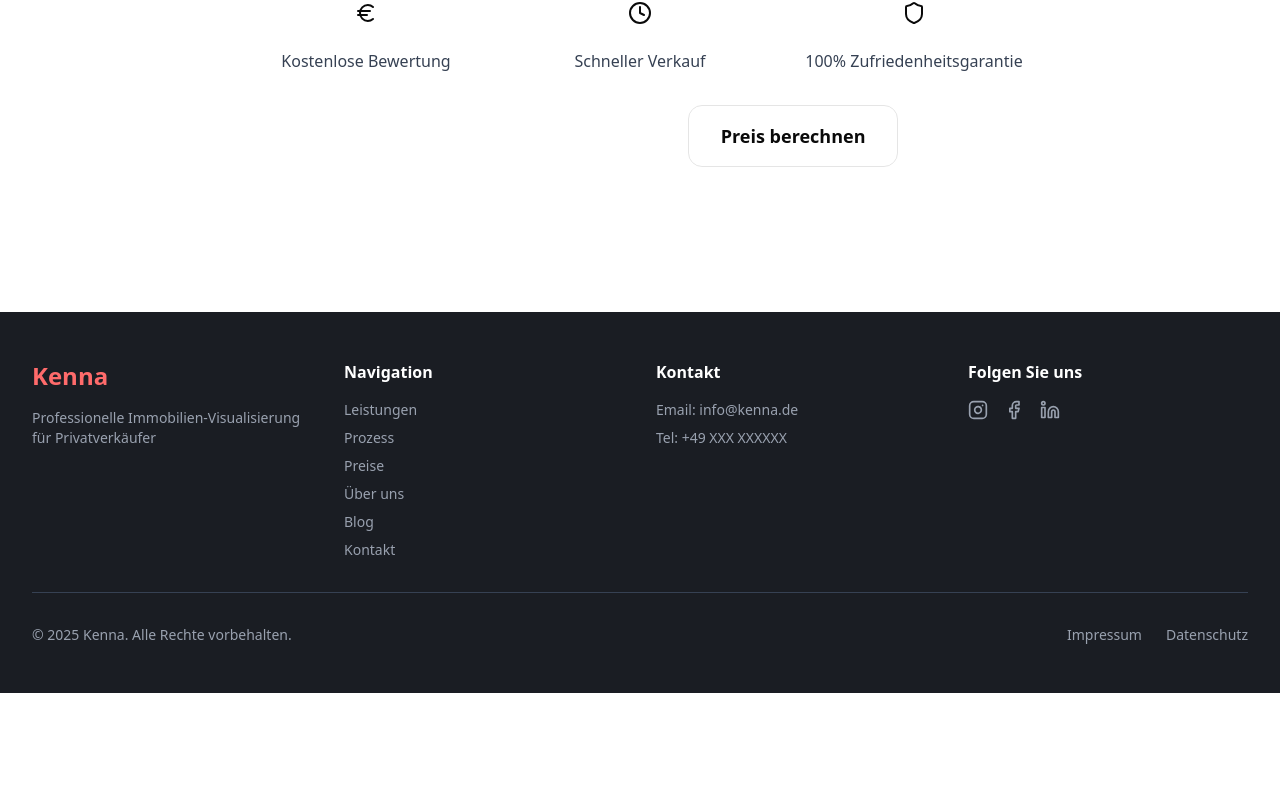
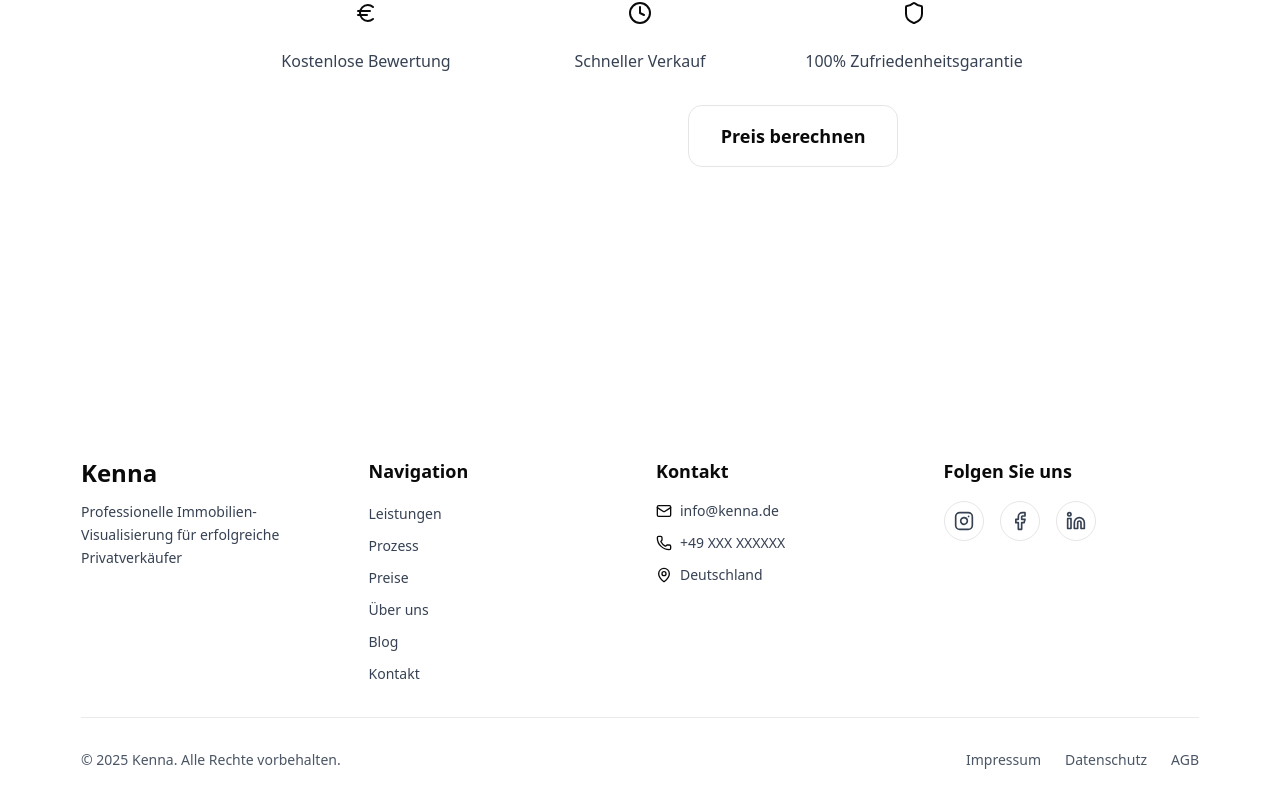
Before and after one commit to kingsleyym/kenna-website, a Next.js app: page /preise in a window 1280 px wide. Shown: the part 4206-5010 px from the top of the page. Before the commit the page ends 4899 px from the top, so only its background shows below. Built offline with nearby package versions, Linux system fonts and the light colour scheme.

Commit message:
Phase 7m: Footer Redesign - Glassmorphism Style (FINAL PHASE)

```diff
--- a/components/layout/Footer.tsx
+++ b/components/layout/Footer.tsx
@@ -1,95 +1,164 @@
+import Container from "@/components/layout/Container";
 import Link from "next/link";
-import { Facebook, Instagram, Linkedin } from "lucide-react";
+import { Facebook, Instagram, Linkedin, Mail, Phone, MapPin } from "lucide-react";
 
 export default function Footer() {
   return (
-    <footer className="bg-[rgb(26,29,35)] text-white">
-      <div className="max-w-7xl mx-auto px-4 sm:px-6 lg:px-8 py-12">
-        <div className="grid grid-cols-1 md:grid-cols-4 gap-8">
-          {/* Logo & Info */}
+    <footer className="py-16 md:py-24 bg-beige-50" data-parallax="1">
+      <Container>
+        {/* Glassmorphic Footer Box */}
+        <div className="backdrop-blur-2xl bg-white/30 rounded-3xl p-8 md:p-12 border border-white/40">
+          {/* Main Grid */}
+          <div className="grid grid-cols-1 md:grid-cols-2 lg:grid-cols-4 gap-8 mb-8">
+            {/* Column 1: Logo & Tagline */}
             <div>
-            <h3 className="text-2xl font-bold mb-4" style={{ color: 'rgb(255 107 107)' }}>Kenna</h3>
-            <p className="text-gray-400 text-sm">
-              Professionelle Immobilien-Visualisierung für Privatverkäufer
+              <h3 className="text-2xl font-bold text-dark-700 mb-3">Kenna</h3>
+              <p className="text-sm text-gray-700 leading-relaxed">
+                Professionelle Immobilien-Visualisierung für erfolgreiche Privatverkäufer
               </p>
             </div>
 
-          {/* Navigation */}
+            {/* Column 2: Quick Links */}
             <div>
-            <h4 className="font-semibold mb-4">Navigation</h4>
-            <ul className="space-y-2 text-sm text-gray-400">
+              <h4 className="text-lg font-semibold text-dark-700 mb-4">Navigation</h4>
+              <ul className="space-y-2">
                 <li>
-                <Link href="/leistungen" className="hover:text-white transition-colors">
+                  <Link
+                    href="/leistungen"
+                    className="text-sm text-gray-700 hover:text-accent-400 transition-colors"
+                  >
                     Leistungen
                   </Link>
                 </li>
                 <li>
-                <Link href="/prozess" className="hover:text-white transition-colors">
+                  <Link
+                    href="/prozess"
+                    className="text-sm text-gray-700 hover:text-accent-400 transition-colors"
+                  >
                     Prozess
                   </Link>
                 </li>
                 <li>
-                <Link href="/preise" className="hover:text-white transition-colors">
+                  <Link
+                    href="/preise"
+                    className="text-sm text-gray-700 hover:text-accent-400 transition-colors"
+                  >
                     Preise
                   </Link>
                 </li>
                 <li>
-                <Link href="/ueber-uns" className="hover:text-white transition-colors">
+                  <Link
+                    href="/ueber-uns"
+                    className="text-sm text-gray-700 hover:text-accent-400 transition-colors"
+                  >
                     Über uns
                   </Link>
                 </li>
                 <li>
-                <Link href="/blog" className="hover:text-white transition-colors">
+                  <Link
+                    href="/blog"
+                    className="text-sm text-gray-700 hover:text-accent-400 transition-colors"
+                  >
                     Blog
                   </Link>
                 </li>
                 <li>
-                <Link href="/kontakt" className="hover:text-white transition-colors">
+                  <Link
+                    href="/kontakt"
+                    className="text-sm text-gray-700 hover:text-accent-400 transition-colors"
+                  >
                     Kontakt
                   </Link>
                 </li>
               </ul>
             </div>
 
-          {/* Kontakt */}
+            {/* Column 3: Kontakt */}
             <div>
-            <h4 className="font-semibold mb-4">Kontakt</h4>
-            <ul className="space-y-2 text-sm text-gray-400">
-              <li>Email: info@kenna.de</li>
-              <li>Tel: +49 XXX XXXXXX</li>
+              <h4 className="text-lg font-semibold text-dark-700 mb-4">Kontakt</h4>
+              <ul className="space-y-3">
+                <li className="flex items-start gap-2">
+                  <Mail className="w-4 h-4 text-accent-400 mt-0.5 flex-shrink-0" />
+                  <a
+                    href="mailto:info@kenna.de"
+                    className="text-sm text-gray-700 hover:text-accent-400 transition-colors"
+                  >
+                    info@kenna.de
+                  </a>
+                </li>
+                <li className="flex items-start gap-2">
+                  <Phone className="w-4 h-4 text-accent-400 mt-0.5 flex-shrink-0" />
+                  <a
+                    href="tel:+49XXXXXXXXX"
+                    className="text-sm text-gray-700 hover:text-accent-400 transition-colors"
+                  >
+                    +49 XXX XXXXXX
+                  </a>
+                </li>
+                <li className="flex items-start gap-2">
+                  <MapPin className="w-4 h-4 text-accent-400 mt-0.5 flex-shrink-0" />
+                  <span className="text-sm text-gray-700">
+                    Deutschland
+                  </span>
+                </li>
               </ul>
             </div>
 
-          {/* Social */}
+            {/* Column 4: Social Media */}
             <div>
-            <h4 className="font-semibold mb-4">Folgen Sie uns</h4>
+              <h4 className="text-lg font-semibold text-dark-700 mb-4">Folgen Sie uns</h4>
               <div className="flex gap-4">
-              <a href="#" className="text-gray-400 hover:text-white transition-colors">
+                <a
+                  href="#"
+                  className="w-10 h-10 rounded-full bg-white/50 backdrop-blur-sm border border-accent-400/30 flex items-center justify-center text-gray-700 hover:text-accent-400 hover:border-accent-400 hover:bg-white/70 transition-all duration-200"
+                  aria-label="Instagram"
+                >
                   <Instagram className="w-5 h-5" />
                 </a>
-              <a href="#" className="text-gray-400 hover:text-white transition-colors">
+                <a
+                  href="#"
+                  className="w-10 h-10 rounded-full bg-white/50 backdrop-blur-sm border border-accent-400/30 flex items-center justify-center text-gray-700 hover:text-accent-400 hover:border-accent-400 hover:bg-white/70 transition-all duration-200"
+                  aria-label="Facebook"
+                >
                   <Facebook className="w-5 h-5" />
                 </a>
-              <a href="#" className="text-gray-400 hover:text-white transition-colors">
+                <a
+                  href="#"
+                  className="w-10 h-10 rounded-full bg-white/50 backdrop-blur-sm border border-accent-400/30 flex items-center justify-center text-gray-700 hover:text-accent-400 hover:border-accent-400 hover:bg-white/70 transition-all duration-200"
+                  aria-label="LinkedIn"
+                >
                   <Linkedin className="w-5 h-5" />
                 </a>
               </div>
             </div>
           </div>
 
-        {/* Legal Links */}
-        <div className="border-t border-gray-700 mt-8 pt-8 flex flex-col sm:flex-row justify-between items-center text-sm text-gray-400">
+          {/* Bottom Bar: Copyright & Legal */}
+          <div className="border-t border-gray-300/50 pt-8 flex flex-col sm:flex-row justify-between items-center gap-4 text-sm text-gray-600">
             <p>© 2025 Kenna. Alle Rechte vorbehalten.</p>
-          <div className="flex gap-6 mt-4 sm:mt-0">
-            <Link href="/impressum" className="hover:text-white transition-colors">
+            <div className="flex gap-6">
+              <Link
+                href="/impressum"
+                className="hover:text-accent-400 transition-colors"
+              >
                 Impressum
               </Link>
-            <Link href="/datenschutz" className="hover:text-white transition-colors">
+              <Link
+                href="/datenschutz"
+                className="hover:text-accent-400 transition-colors"
+              >
                 Datenschutz
+              </Link>
+              <Link
+                href="/agb"
+                className="hover:text-accent-400 transition-colors"
+              >
+                AGB
               </Link>
             </div>
           </div>
         </div>
+      </Container>
     </footer>
   );
 }
```
Lines whose indentation alone changed are shown as unchanged.
